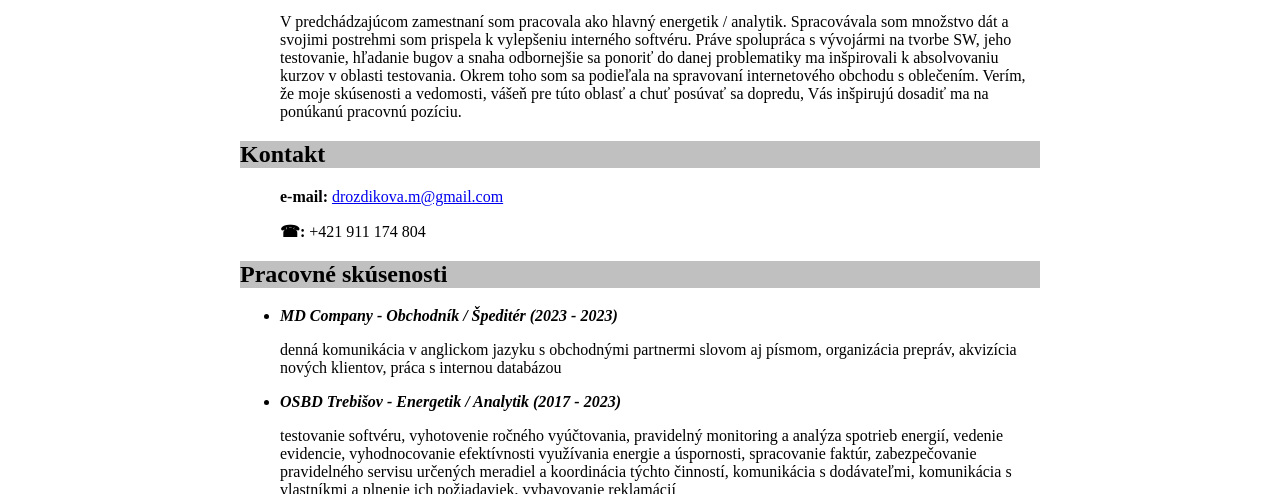
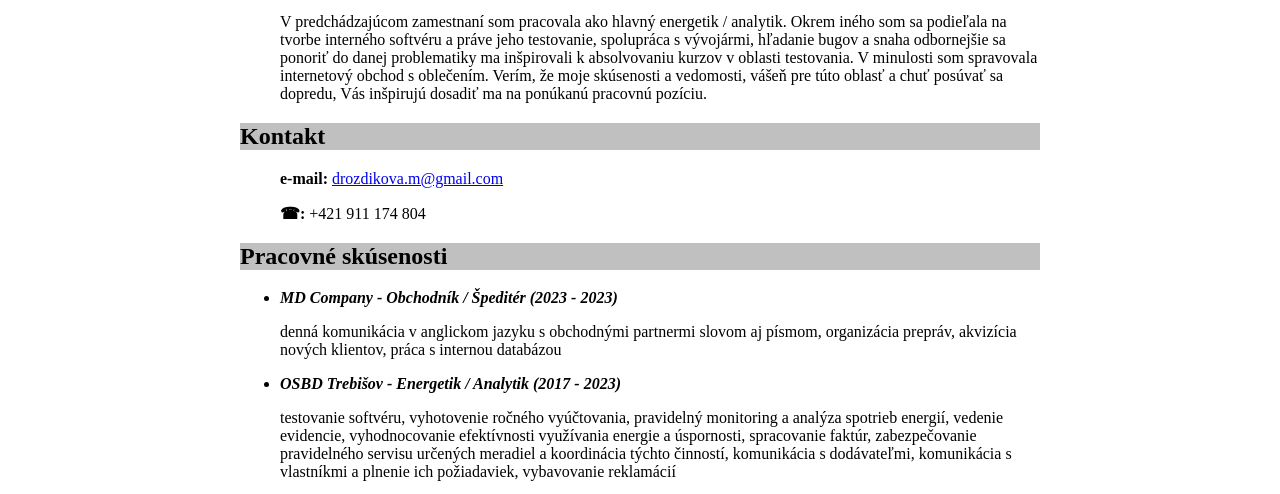
Before and after one commit to MarcelaDrozdikova/omne, a plain HTML site: page index.html in a window 1280 px wide. Shown: the part 280-774 px from the top of the page. Drawn offline with Linux system fonts and the light colour scheme; a script that the page names is missing.

Commit message:
Update index.html

```diff
--- a/index.html
+++ b/index.html
@@ -35,10 +35,11 @@
             Som absolventkou testerskej akadémie (Aj Ty v IT) a testerské vedomosti a zručnosti som si rozšírila na kurze
             Test Automation Starterpack (furbo.sk),
             kde som sa učila programovať automatické testy v Cypress.io a tiež som aktívnou členkou komunity uTest. <p>
-            V predchádzajúcom zamestnaní som pracovala ako hlavný energetik / analytik. Spracovávala som množstvo dát a svojimi
-            postrehmi som prispela k vylepšeniu interného softvéru. Práve spolupráca s vývojármi na tvorbe SW, jeho testovanie, hľadanie bugov a
-            snaha odbornejšie sa ponoriť do danej problematiky ma inšpirovali k absolvovaniu kurzov v oblasti testovania. Okrem toho
-            som sa podieľala na spravovaní internetového obchodu s oblečením.
+            V predchádzajúcom zamestnaní som pracovala ako hlavný energetik / analytik. Okrem iného som sa podieľala na tvorbe
+            interného softvéru a práve jeho testovanie, spolupráca s vývojármi, hľadanie bugov a
+            snaha odbornejšie sa ponoriť do danej problematiky ma inšpirovali k absolvovaniu kurzov v oblasti testovania.
+            V minulosti som spravovala internetový obchod s oblečením.
+
             Verím, že moje skúsenosti a vedomosti,
             vášeň pre túto oblasť a chuť posúvať sa dopredu, Vás inšpirujú dosadiť ma na ponúkanú pracovnú pozíciu.
           </p>
```
